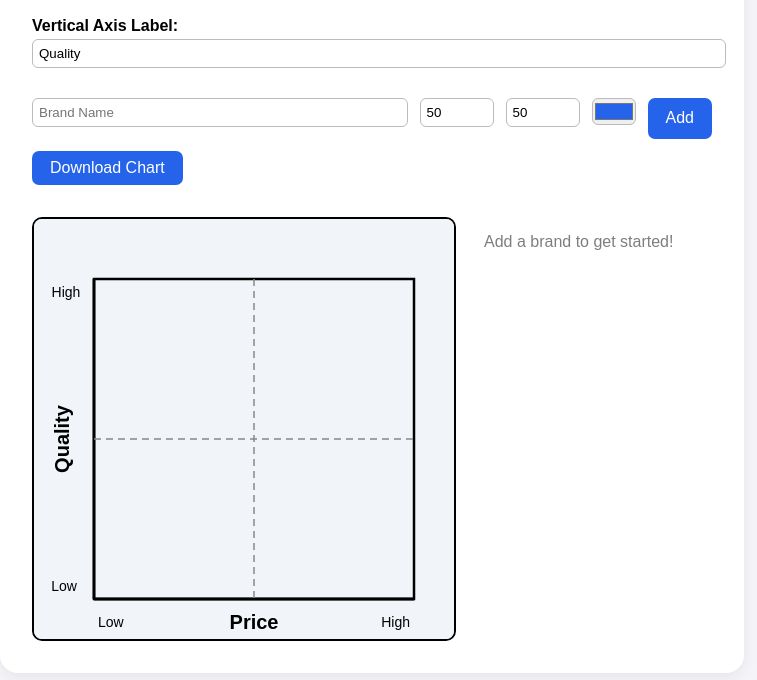
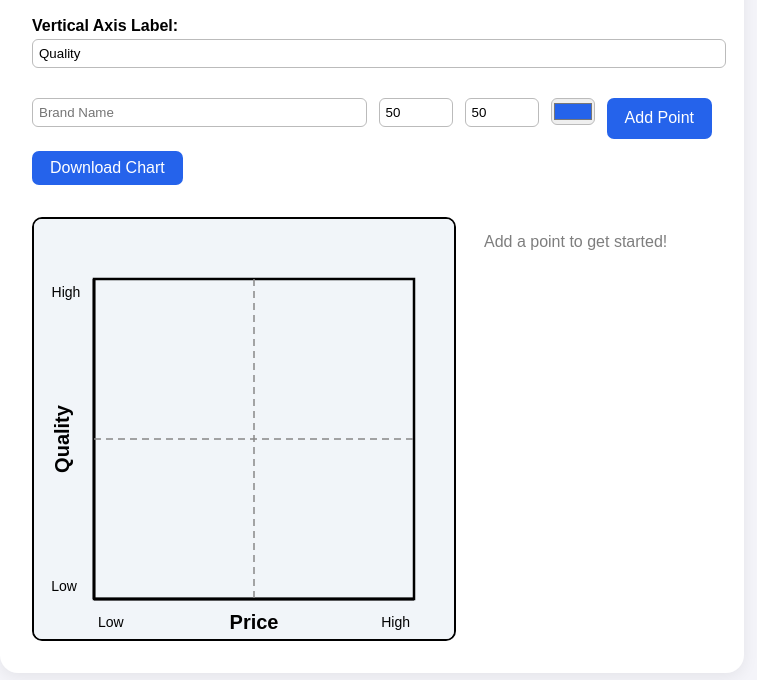
Before and after one commit to mboyko04/perceptualmap, a plain HTML site: page index.html in a window 1280 px wide. Shown: the part 186-866 px from the top of the page, without its empty margins (268-1025 px from the left). Drawn offline with Linux system fonts and the light colour scheme.

Commit message:
Update index.html

```diff
--- a/index.html
+++ b/index.html
@@ -37,7 +37,7 @@
     <input id="brand-x" type="number" min="0" max="100" value="50" style="width:60px;">
     <input id="brand-y" type="number" min="0" max="100" value="50" style="width:60px;">
     <input id="brand-color" type="color" value="#2563eb" style="width:44px; padding:0;">
-    <button type="submit">Add</button>
+    <button type="submit">Add Point</button>
   </form>
   <button id="download-btn">Download Chart</button>
   <div class="map-area">
@@ -154,7 +154,7 @@ function renderMap() {
 
 function renderControls() {
   if (brands.length === 0) {
-    controls.innerHTML = '<p style="color:#7e7e7e;">Add a brand to get started!</p>';
+    controls.innerHTML = '<p style="color:#7e7e7e;">Add a point to get started!</p>';
     return;
   }
   controls.innerHTML = '';
```
